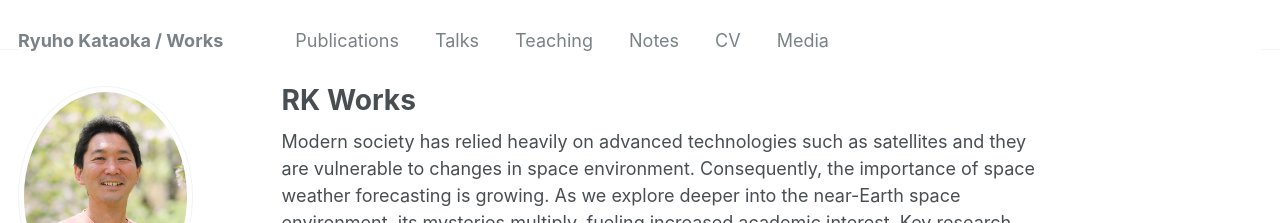
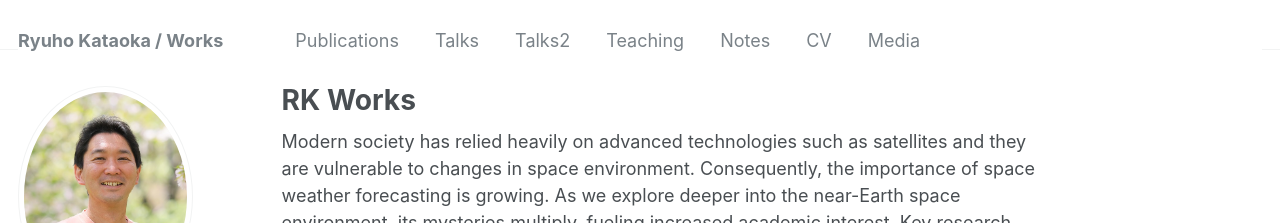
Before and after one commit to ryuhokataoka/ryuhokataoka.github.io, a Jekyll site: the page built from _pages/about.md, in a window 1280 px wide. Shown: the top 223 px of the page. Built offline with Jekyll 4.4.1, drawn with Linux system fonts in a browser that asks for light colours; some web fonts are replaced.

Commit message:
Update navigation.yml

```diff
--- a/_data/navigation.yml
+++ b/_data/navigation.yml
@@ -5,6 +5,9 @@ main:
 
   - title: "Talks"
     url: /talks/
+
+  - title: "Talks2"
+    url: /talks2/
 
   - title: "Teaching"
     url: /teaching/
```
